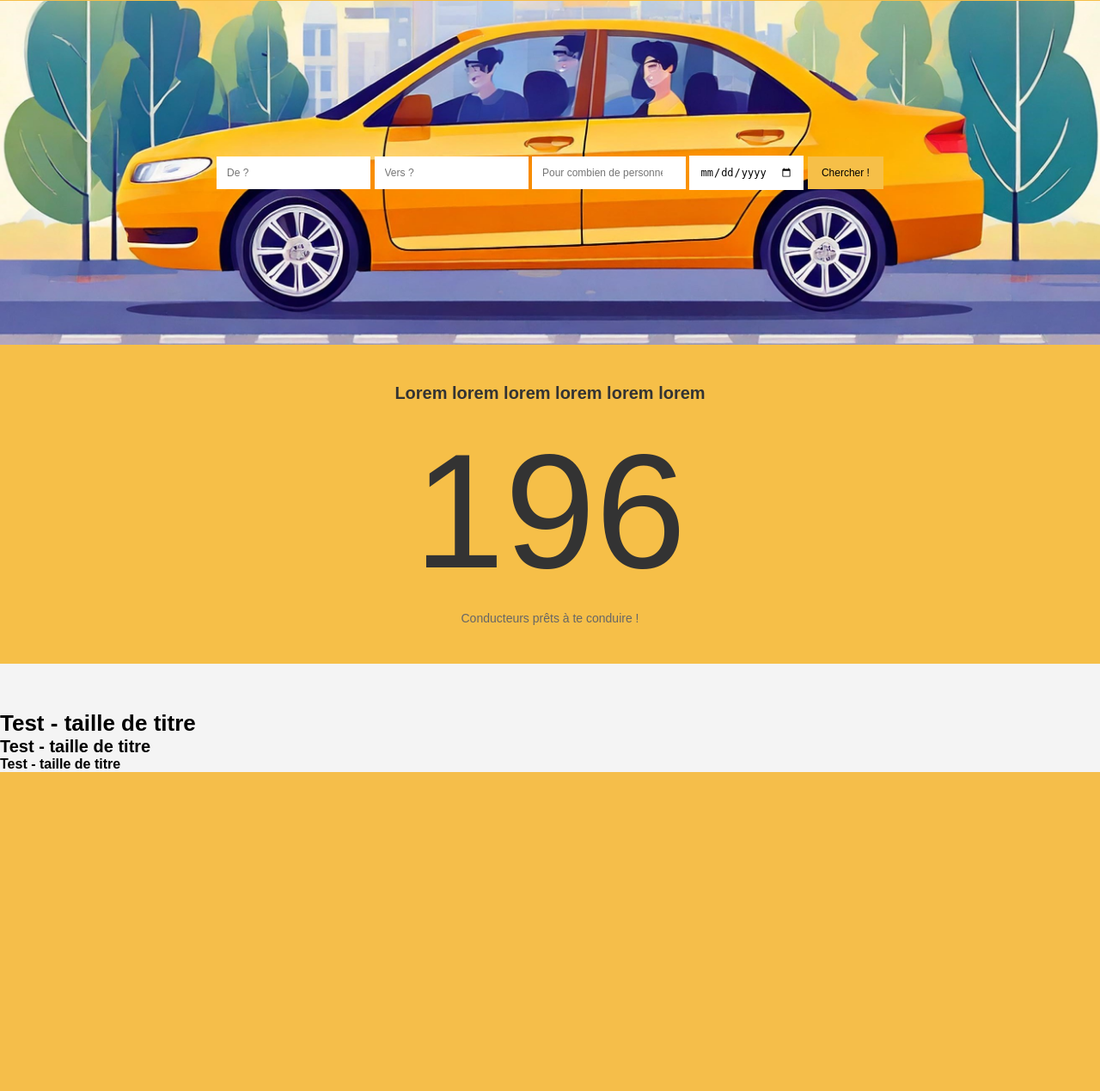
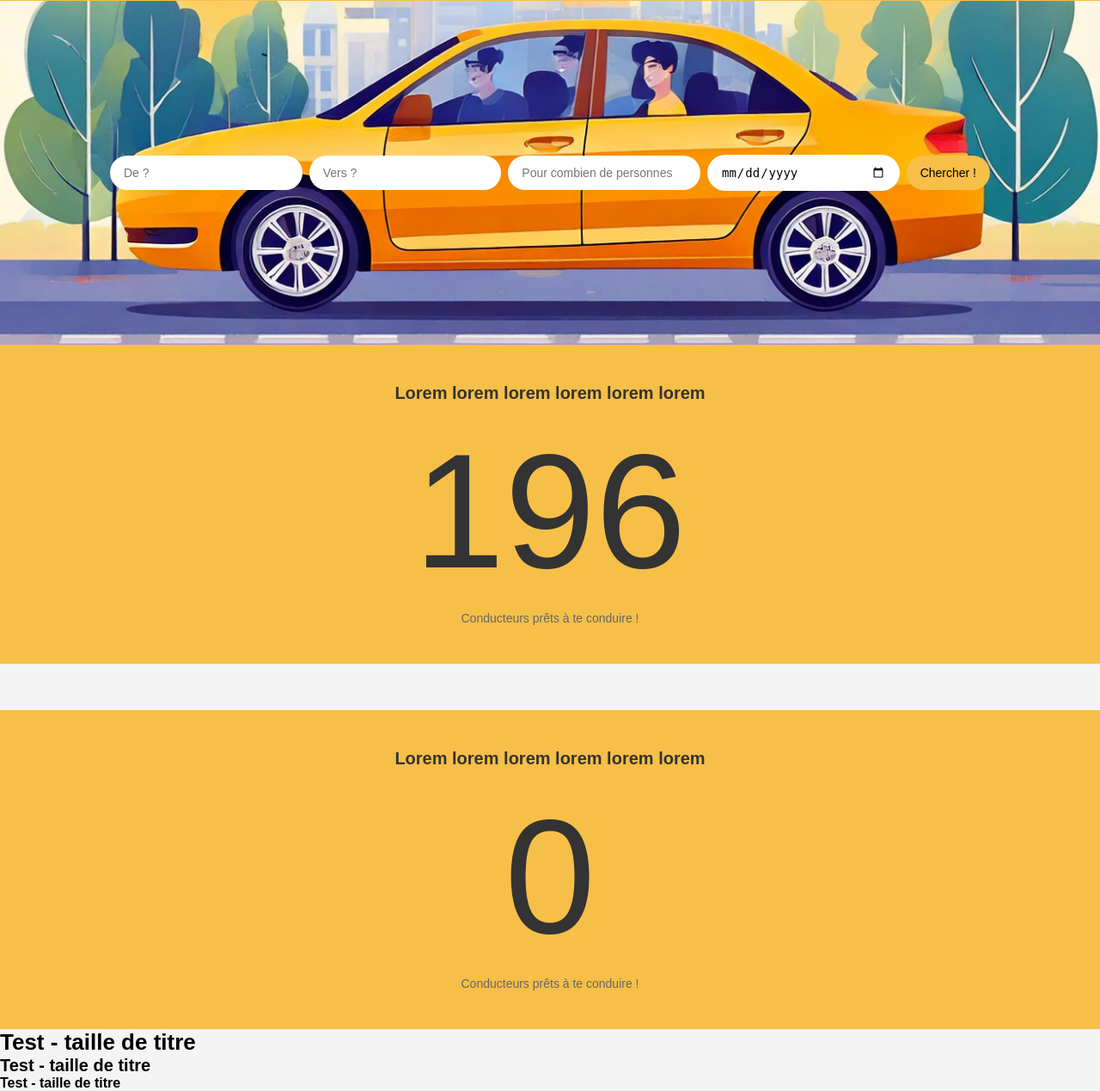
Before and after one commit to kpntest123/Fast-N-Friends-GP2, a PHP site: page / in a window 1280 px wide. Shown: the part 206-1475 px from the top of the page at 86% size. Before the commit the page ends 1104 px from the top, so only its background shows below. Run offline with PHP 8.4, Linux system fonts and the light colour scheme.

Commit message:
required

```diff
--- a/Assets/CSS/style.css
+++ b/Assets/CSS/style.css
@@ -1,6 +1,10 @@
 /*POLICE FUTURA PT
 A intégrer quand tout sera bon, ou quand j'en aurais envie
 
+*/
+
+/*
+    STYLE POUR LES VUE DE SECTIONS
 */
 
 /* Style global : */
@@ -174,25 +178,32 @@ nav ul li a {
   z-index: 2;
   width: 80%;
   max-width: 1200px;
+  display: flex;
+  justify-content: center;
+  align-items: center;
 }
 
 .search-bar input[type="text"],
 .search-bar input[type="number"],
 .search-bar input[type="date"] {
-  padding: 12px; /* Réduit de 15px à 12px */
+  padding: 12px 16px; /* Ajout de padding à droite et gauche */
   border: none;
-  font-size: 12px; /* Réduit de 14px à 12px */
+  font-size: 14px;
   outline: none;
+  border-radius: 25px; /* Arrondi des coins */
+  flex: 1; /* Permet à l'input de prendre tout l'espace disponible */
+  margin-right: 8px; /* Espacement entre l'input et le bouton */
 }
 
 .search-bar button.btn-search {
-  padding: 12px 16px; /* Réduit de 15px 20px à 12px 16px */
+  padding: 12px 16px;
   background-color: #F6BF48;
   color: #000000;
   border: none;
-  font-size: 12px; /* Réduit de 14px à 12px */
+  font-size: 14px;
   cursor: pointer;
   outline: none;
+  border-radius: 25px; /* Arrondi des coins */
 }
 
 /* Bloc 3 : Titre et chiffre */
--- a/DEFILE PAR SECTION.html
+++ b/DEFILE PAR SECTION.html
@@ -45,11 +45,7 @@ html, body {
 
 <!-- DEBUT DU CONTENU -->
 <body>
-    <div class="container">
-        <section class="screen screen1">Écran 1</section>
-        <section class="screen screen2">Écran 2</section>
-        <section class="screen screen3">Écran 3</section>
-      </div>
+
 
 </body>
 </html>
--- a/index.html
+++ b/index.html
@@ -62,6 +62,7 @@
     </form>
   </section>
 
+
   <!-- Bloc 3 : Titre et chiffre -->
   <section class="stats">
     <h2>Lorem lorem lorem lorem lorem lorem</h2>
@@ -89,13 +90,19 @@
 
   <br><br><br>
 
-
+<!-- Bloc 4 : Titre et chiffre -->
+<section class="stats">
+  <h2>Lorem lorem lorem lorem lorem lorem</h2>
+  <div class="number" id="userCount">0</div>
+  <p>Conducteurs prêts à te conduire !</p>
+</section>
 
   <!-- Bloc ??? : TEST EN TOUT GENRE -->
   <h1 class="titre-1-classic">Test - taille de titre</h1>
   <h2 class="titre-2-classic">Test - taille de titre</h2>
   <h3 class="titre-3-classic">Test - taille de titre</h3>
 
+
 </body>
 
 </html>
```
Also changed, not shown: thejs.js (line endings or trailing spaces).
